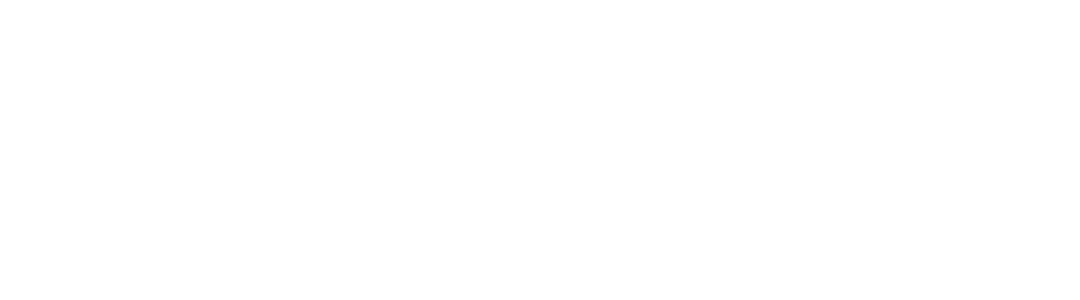
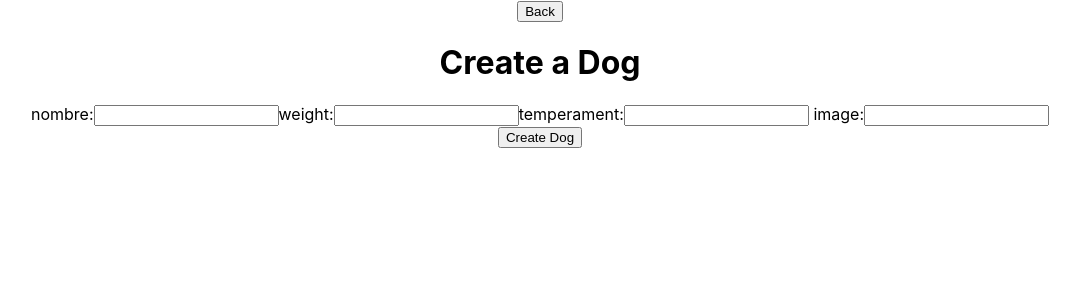
Before and after one commit to lukas777-eng/Individual-Project-Dogs, a React (Create React App) app in the folder client/: page /dogs in a window 1280 px wide. Shown: the top 300 px of the page, without its empty margins (100-1180 px from the left). Built offline with nearby package versions, Linux system fonts and the light colour scheme; no server answers.

Commit message:
add createdog

```diff
--- a/client/src/App.js
+++ b/client/src/App.js
@@ -2,6 +2,7 @@
 import { BrowserRouter, Route, Switch } from 'react-router-dom';
 import LandingDog from './components/landingDog';
 import DogHome from './components/dogHome';
+import createDog from './components/createDog';
 
 function App() {
   return (
@@ -10,6 +11,8 @@
      <Switch>
        <Route exact path='/' component= {LandingDog}/>
        <Route path='/DogHome' component= {DogHome}/>
+       <Route path='/dogs' component= {createDog}/>
+
      </Switch>
     </div>
     </BrowserRouter>
--- a/client/src/actions/index.js
+++ b/client/src/actions/index.js
@@ -73,3 +73,11 @@
         }
     }
 }
+
+export function postDog(payload){
+    return async function(dispatch){
+        const response = await axios.post(`http://localhost:3001/dogs`, payload);
+        console.log(response);
+        return response;
+    }
+}
--- a/client/src/components/createDog.jsx
+++ b/client/src/components/createDog.jsx
@@ -0,0 +1,61 @@
+import React from 'react';
+import { useState, useEffect } from 'react';
+import { Link, useHistory } from 'react-router-dom'
+import { postDog, GetTemperaments } from '../actions';
+import { useDispatch, useSelector } from 'react-redux';
+
+export default function CreateDog(){
+    const dispatch = useDispatch()
+    const history = useHistory()
+    const temperament = useSelector((state) => state.temperament)
+    const [input,setInput] = useState({
+        name: "",
+        weight: "",
+        temperament: []
+    })
+
+    function handleChange(e){
+        setInput({
+            ...input,
+            [e.target.name] : e.target.value
+        })
+        console.log(input)
+    }
+
+    function handleSubmit(e){
+        e.preventDefault();
+        console.log(input)
+        dispatch(postDog(input))
+        alert("Doggy created successfully")
+        setInput({
+            name: "",
+        weight: "",
+        temperaments: []
+        })
+        history.push('/DogHome')
+    }
+
+    useEffect(() => {
+        dispatch(GetTemperaments());
+    }, []);
+
+    return (
+        <div>
+            <Link to= '/dogHome'><button>Back</button></Link>
+            <h1>Create a Dog</h1>
+            <form onSubmit={(e) => handleSubmit(e)}>
+                <div>
+                    <label>nombre:</label>
+                    <input type="text" value={input.name} name="name" onChange={handleChange} />
+                    <label>weight:</label>
+                    <input type="text" value={input.weight} name="weight" onChange={handleChange} />
+                    <label>temperament:</label>
+                    <input type="text" value={input.temperament} name="temperament" onChange={handleChange} />
+                    <label> image:</label>
+                    <input type="text" value={input.image} name="image" onChange={handleChange}/>
+                </div>
+                <button type="submit">Create Dog</button>
+            </form>
+        </div>
+    )
+}
--- a/client/src/reducer/index.js
+++ b/client/src/reducer/index.js
@@ -1,5 +1,6 @@
 const initialState = {
     dogs : [],
+    temperaments: [],
 }
 
 
@@ -65,6 +66,17 @@
                 dogs: action.payload
             }
 
+        case 'POST_DOG':
+            return {
+                ...state,
+            }
+
+        case 'GET_TEMPERAMENTS':
+            return {
+                ...state,
+                temperaments: action.payload
+            }
+
             default:
                 return state;
     }
```
